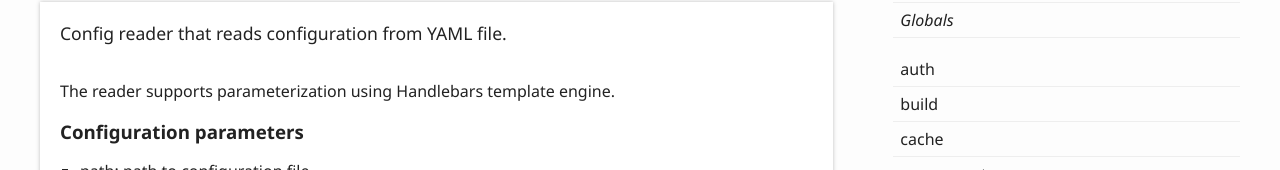
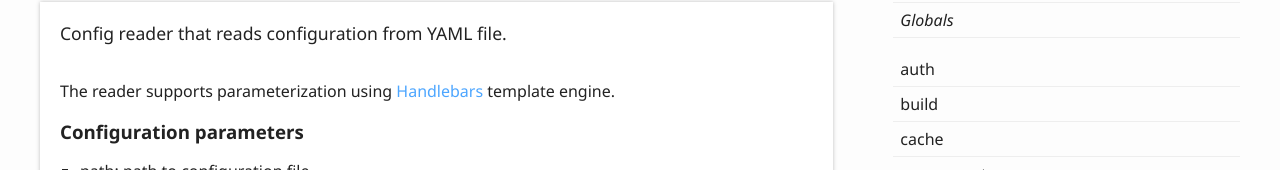
Before and after one commit to pip-services3-node/pip-services3-components-node, a website: page docs/classes/config.yamlconfigreader.html in a window 1280 px wide. Shown: the part 193-363 px from the top of the page. Drawn offline with Linux system fonts and the light colour scheme.

Commit message:
fix docs

```diff
--- a/docs/classes/config.yamlconfigreader.html
+++ b/docs/classes/config.yamlconfigreader.html
@@ -72,7 +72,7 @@
 					<div class="lead">
 						<p>Config reader that reads configuration from YAML file.</p>
 					</div>
-					<p>The reader supports parameterization using Handlebars template engine.</p>
+					<p>The reader supports parameterization using <a href="https://handlebarsjs.com" class="external">Handlebars</a> template engine.</p>
 					<h3 id="configuration-parameters">Configuration parameters</h3>
 					<ul>
 						<li>path:          path to configuration file</li>
@@ -260,7 +260,7 @@ configReader.readConfig(<span class="hljs-string">"123"</span>, parameters, (err
 								<div class="lead">
 									<p>Parameterized configuration template given as string with dynamic parameters.</p>
 								</div>
-								<p>The method uses Handlebars template engine: <a href="https://handlebarsjs.com" class="external">https://handlebarsjs.com</a></p>
+								<p>The method uses <a href="https://handlebarsjs.com" class="external">Handlebars</a> template engine.</p>
 							</div>
 							<h4 class="tsd-parameters-title">Parameters</h4>
 							<ul class="tsd-parameters">
--- a/src/config/ConfigReader.ts
+++ b/src/config/ConfigReader.ts
@@ -49,7 +49,7 @@ export abstract class ConfigReader implements IConfigurable {
     /**
      * Parameterized configuration template given as string with dynamic parameters.
      *
-     * The method uses Handlebars template engine: [[https://handlebarsjs.com]]
+     * The method uses [[https://handlebarsjs.com Handlebars]] template engine.
      *
      * @param config        a string with configuration template to be parameterized
      * @param parameters    dynamic parameters to inject into the template
--- a/src/config/YamlConfigReader.ts
+++ b/src/config/YamlConfigReader.ts
@@ -13,7 +13,7 @@ import { FileConfigReader } from './FileConfigReader';
 /**
  * Config reader that reads configuration from YAML file.
  *
- * The reader supports parameterization using Handlebars template engine.
+ * The reader supports parameterization using [[https://handlebarsjs.com Handlebars]] template engine.
  *
  * ### Configuration parameters ###
  *
```
Also changed, not shown: docs/classes/config.configreader.html (+1 -1 lines), docs/classes/config.fileconfigreader.html (+1 -1 lines), docs/classes/config.jsonconfigreader.html (+1 -1 lines).
